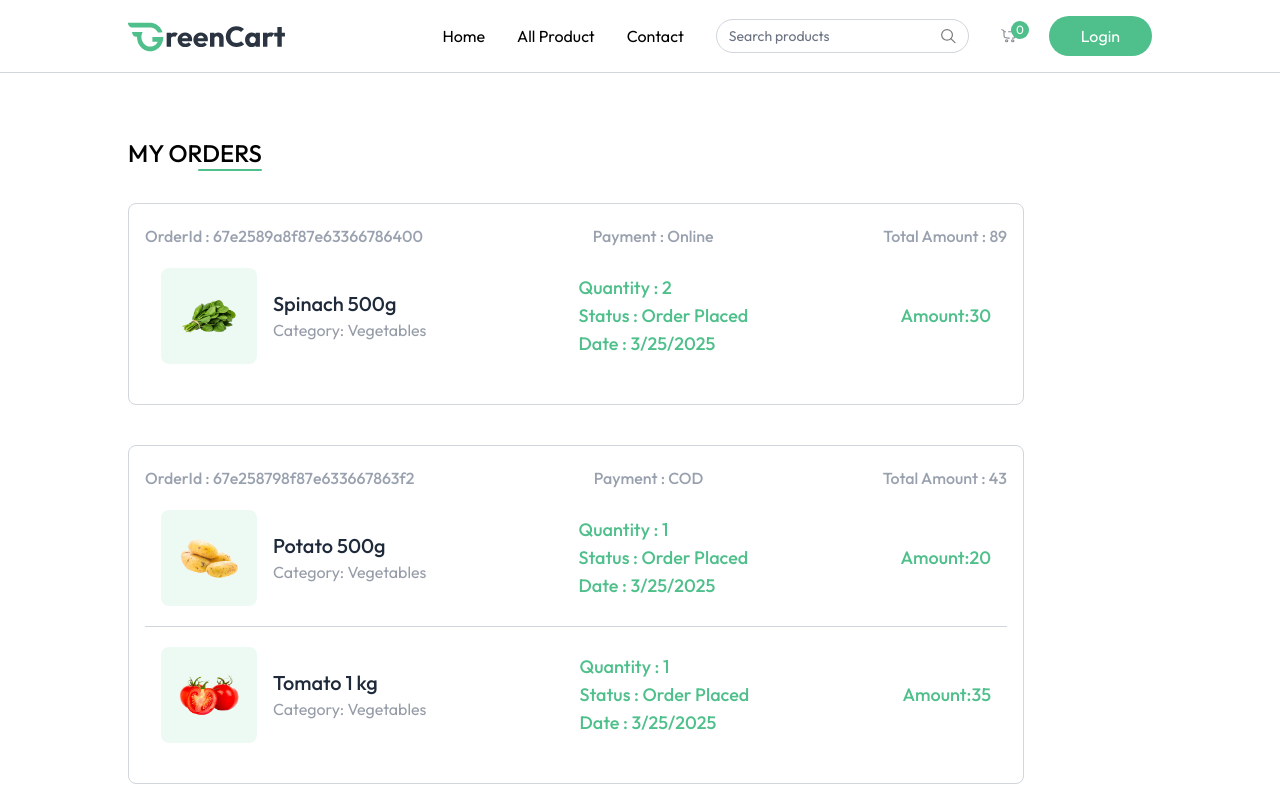
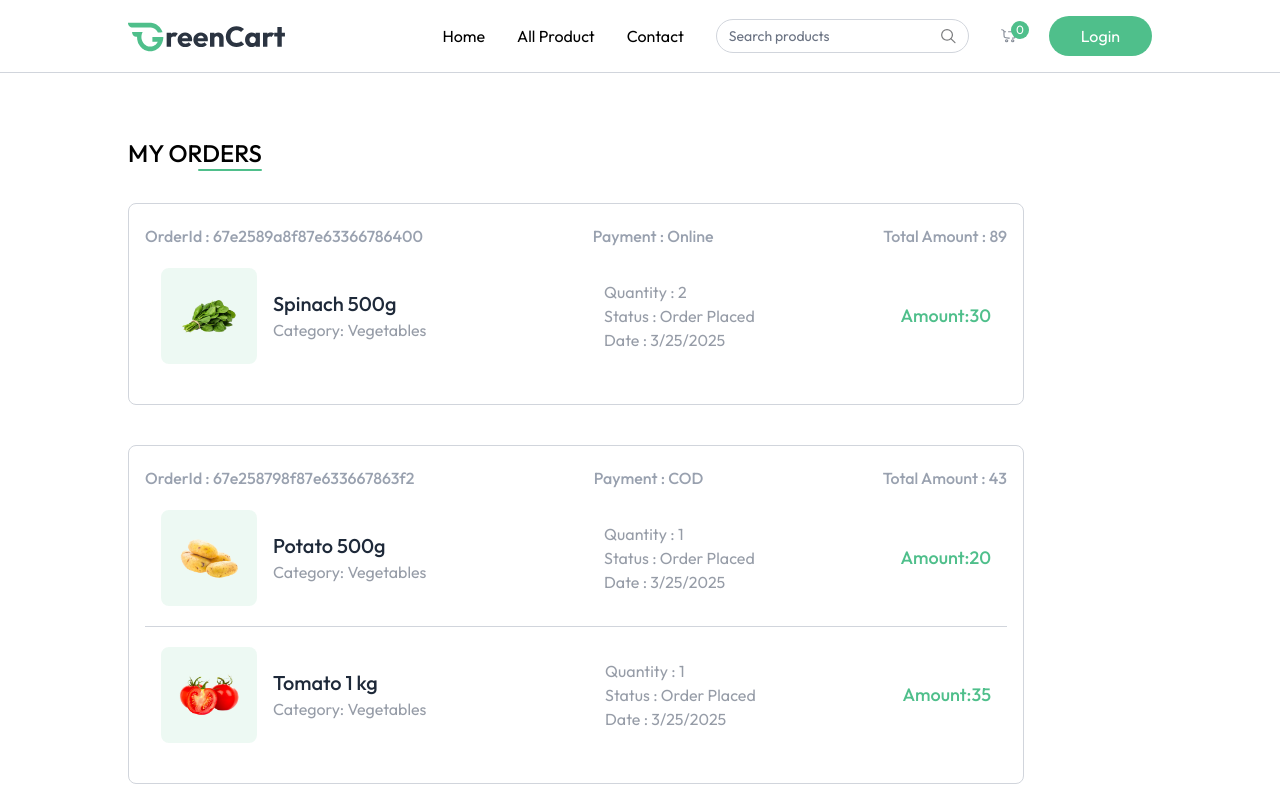
Before and after one commit to saicastic/techstore, a React (Vite) app in the folder client/: page /my-orders in a window 1280 px wide. Shown: the top 800 px of the page. Built offline with nearby package versions, Linux system fonts and the light colour scheme.

Commit message:
modified MyOrders.jsx

```diff
--- a/client/src/pages/MyOrders.jsx
+++ b/client/src/pages/MyOrders.jsx
@@ -56,7 +56,7 @@ const MyOrders = () => {
                 </div>
               </div>
 
-              <div className="text-primary text-lg font-medium">
+              <div className="flex flex-col justify-center md:ml-8 mb-4 md:mb-0">
                 <p>Quantity : {item.quantity || "1"}</p>
                 <p>Status : {order.status}</p>
                 <p>Date : {new Date(order.createdAt).toLocaleDateString()}</p>
```
